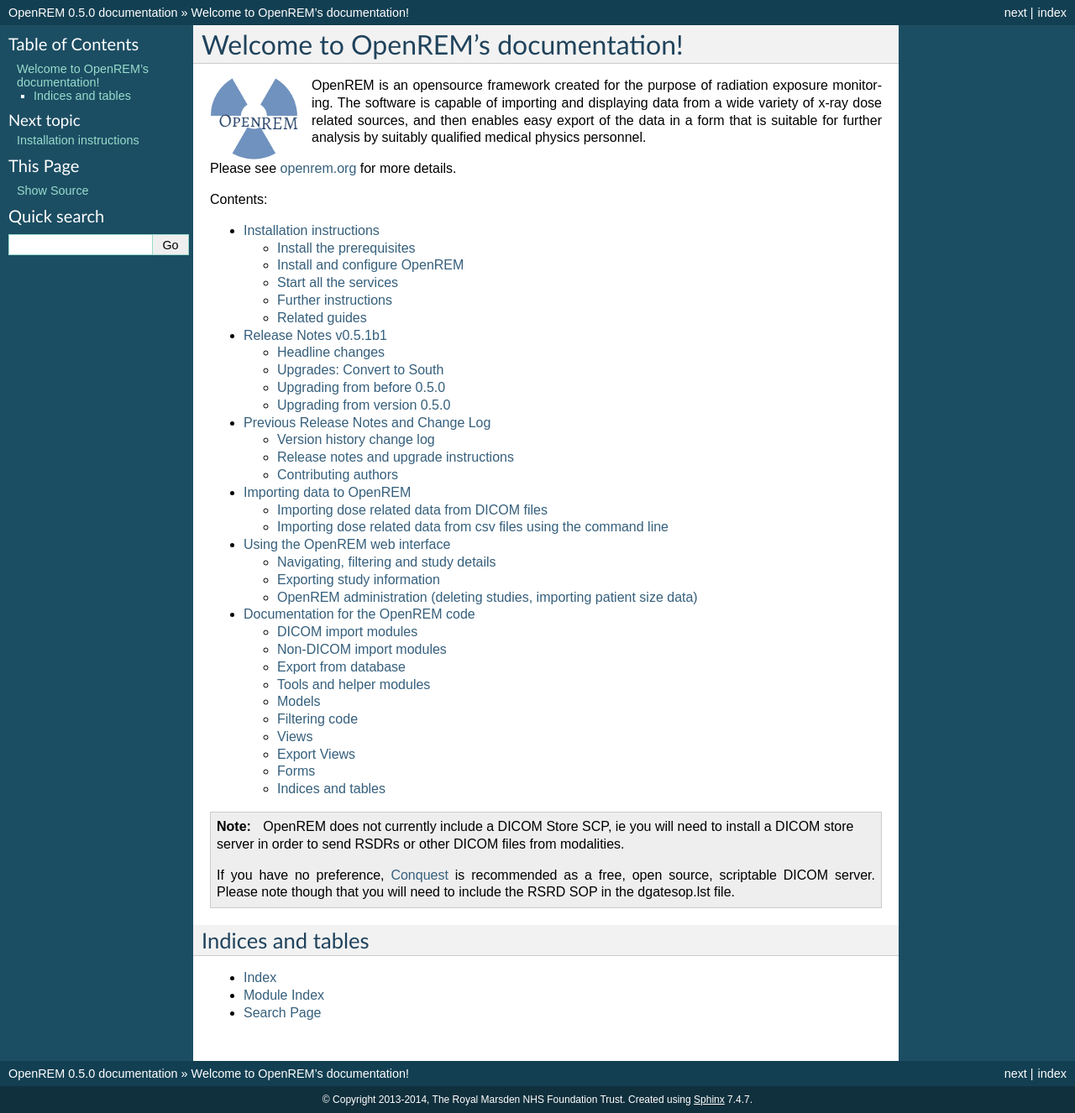
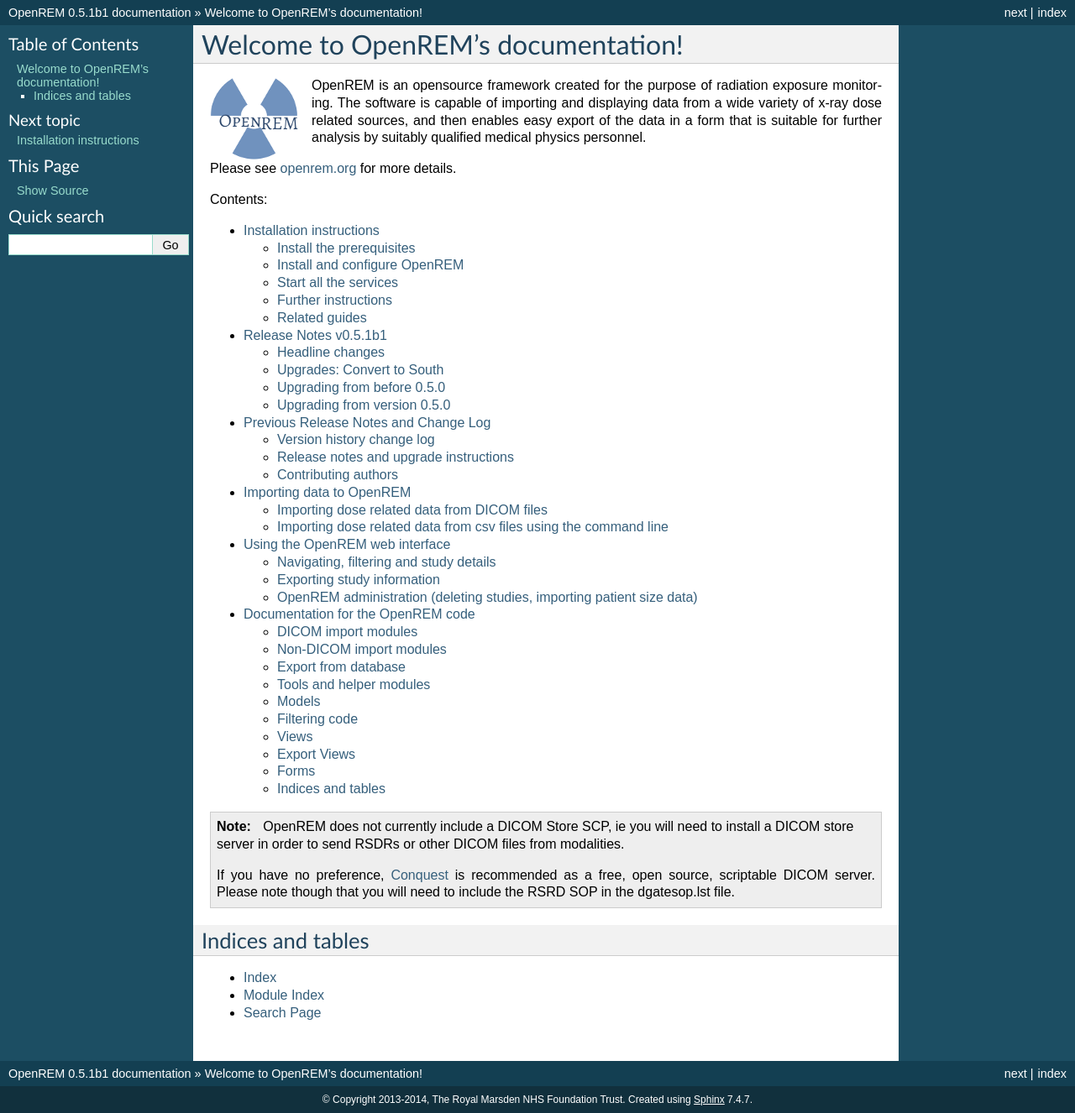
Before and after one commit to ckswilliams/modOpenREM, a Sphinx documentation site: the page built from docs/index.rst, in a window 1280 px wide. Shown: the whole page at 84% size. Built offline with Sphinx 7.4.7, drawn with Linux system fonts in a browser that asks for light colours.

Commit message:
Bumped version number to 0.5.1b1

```diff
--- a/docs/conf.py
+++ b/docs/conf.py
@@ -60,7 +60,7 @@
 # The short X.Y version.
 version = '0.5'
 # The full version, including alpha/beta/rc tags.
-release = '0.5.0'
+release = '0.5.1b1'
 
 # The language for content autogenerated by Sphinx. Refer to documentation
 # for a list of supported languages.
--- a/setup.py
+++ b/setup.py
@@ -21,7 +21,7 @@
 
 setup(
     name='OpenREM',
-    version='0.5.0',
+    version='0.5.1b1',
     packages=['openrem'],
     include_package_data=True,
     install_requires = requires,
```
